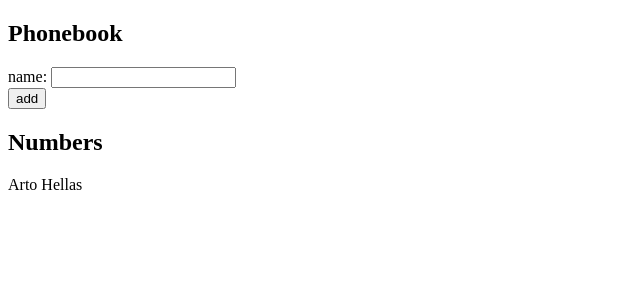
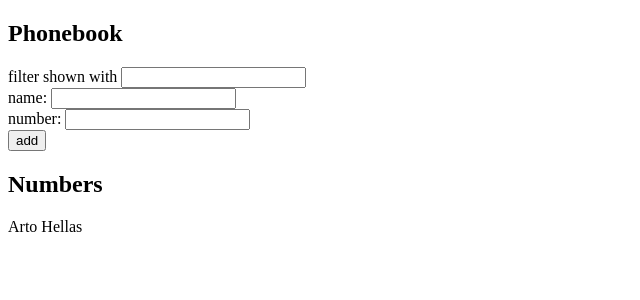
Before and after one commit to KKEEC/phonebook, a React (Create React App) app: page / in a window 1280 px wide. Shown: the top 300 px of the page, without its empty margins (0-640 px from the left). Built offline with nearby package versions, Linux system fonts and the light colour scheme.

Commit message:
filtering names implemented

```diff
--- a/src/App.js
+++ b/src/App.js
@@ -5,35 +5,52 @@ const App = () => {
     { name: 'Arto Hellas' }
   ])
   const [newName, setNewName] = useState('')
+  const [newNumber, setNewNumber] = useState('')
+  const[searchName, setSearchName] = useState('')
 
 const handleNameChange = (event) => {
   event.preventDefault()
   setNewName(event.target.value)
 }
-
+const handleNumberChange = (event) => {
+  event.preventDefault()
+  setNewNumber(event.target.value)
+}
+const handleSearch = (event) => setSearchName(event.target.value)
 
 const addName = (e) => {
   e.preventDefault()
-  const person = {name: newName}
+
+  if ((persons.map(person => person.name.toLowerCase()).includes(newName.toLowerCase()))){
+    alert(`${newName} is already added ` )
+  }
+  else{
+    const person = {name: newName, number: newNumber}
     setPersons([...persons,person])
   }
+}
+const FilteredNames =  persons.filter(person => person.name.toLowerCase().includes(searchName))
 
   return (
     <div>
         <h2>Phonebook</h2>
+        <div>filter shown with <input onChange={handleSearch}/></div>
             <form onSubmit={addName}>
               <div>
                 name: <input onChange={handleNameChange}/>
+              </div>
+              <div>
+                number: <input onChange={handleNumberChange}/>
               </div>
               <div>
                 <button type="submit">add</button>
               </div>
             </form>
         <h2>Numbers</h2>
-      {persons.map(
+              {FilteredNames.map(
                 (person) => {
                   return(
-            <div key={person.name}>{person.name}</div>
+                    <div key={person.name}>{person.name} {person.number}</div>
                   )
                 }
                 )
```
Lines whose indentation alone changed are shown as unchanged.
